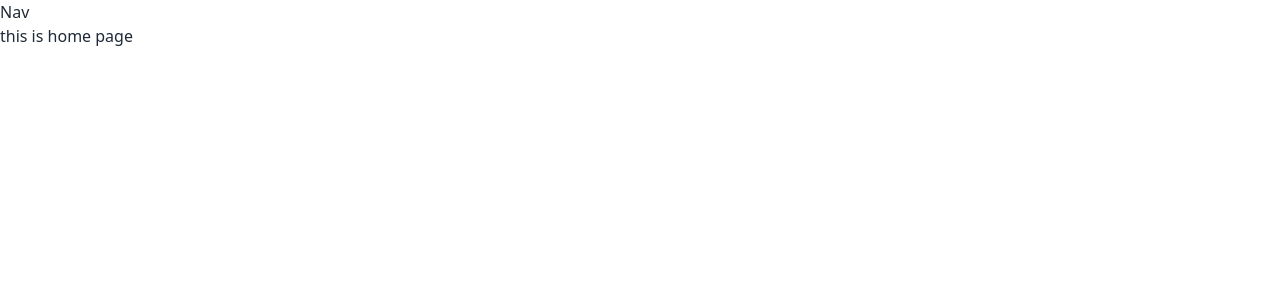
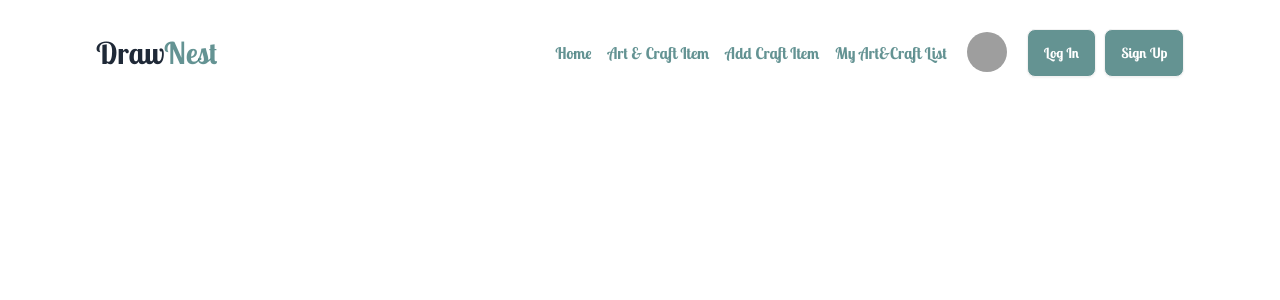
Before and after one commit to Dinobondhu-shill/DrawNest-client, a React (Vite) app: page / in a window 1280 px wide. Shown: the top 300 px of the page. Built offline with nearby package versions, Linux system fonts and the light colour scheme; grey boxes are pictures that could not be loaded.

Commit message:
navbar added

```diff
--- a/package.json
+++ b/package.json
@@ -15,7 +15,11 @@
     "match-sorter": "^6.3.4",
     "react": "^18.2.0",
     "react-dom": "^18.2.0",
+    "react-helmet-async": "^2.0.4",
+    "react-hook-form": "^7.51.3",
+    "react-icons": "^5.1.0",
     "react-router-dom": "^6.23.0",
+    "react-toastify": "^10.0.5",
     "sort-by": "^1.2.0"
   },
   "devDependencies": {
--- /dev/null
+++ b/src/components/Banner.jsx
@@ -0,0 +1,11 @@
+import React from 'react';
+
+const Banner = () => {
+  return (
+    <div>
+
+    </div>
+  );
+};
+
+export default Banner;
--- a/src/components/Navbar.jsx
+++ b/src/components/Navbar.jsx
@@ -1,10 +1,76 @@
+import { Link, NavLink } from "react-router-dom";
+
 
 
 const Navbar = () => {
+
+ const Navbar = <>
+ <NavLink to={'/'}
+  style={({ isActive,}) => {
+    return {
+      fontWeight: isActive ? "bold" : "",
+      color: isActive ? "#206463b1" : "black",
+
+    };
+  }}>Home</NavLink>
+  <NavLink to={'/'}
+  style={({ isActive,}) => {
+    return {
+      fontWeight: isActive ? "bold" : "",
+      color: isActive ? "#206463b1" : "black",
+
+    };
+  }}>Art & Craft Item</NavLink>
+  <NavLink to={'/'}
+  style={({ isActive,}) => {
+    return {
+      fontWeight: isActive ? "bold" : "",
+      color: isActive ? "#206463b1" : "black",
+
+    };
+  }}>Add Craft Item</NavLink>
+  <NavLink to={'/'}
+  style={({ isActive,}) => {
+    return {
+      fontWeight: isActive ? "bold" : "",
+      color: isActive ? "#206463b1" : "black",
+
+    };
+  }}>My Art&Craft List</NavLink>
+
+ </>
+
   return (
-    <div>
-      <h3>Nav</h3>
+    <div className="navbar bg-base-100 mt-5 md:px-24 font-lobister">
+  <div className="flex-1">
+    <Link to={"/"} className=" text-3xl  font-bold">Draw<span className="text-[#206463b1]">Nest</span></Link>
+  </div>
+  <div className="dropdown lg:hidden z-30">
+      <div tabIndex={0} role="button" className="btn btn-ghost btn-circle">
+        <svg xmlns="http://www.w3.org/2000/svg" className="h-5 w-5" fill="none" viewBox="0 0 24 24" stroke="currentColor"><path strokeLinecap="round" strokeLinejoin="round" strokeWidth="2" d="M4 6h16M4 12h16M4 18h7" /></svg>
+      </div>
+      <ul tabIndex={0} className="menu menu-sm dropdown-content mt-3 z-[1] p-2 shadow bg-base-100 rounded-box w-52">
+      {Navbar}
+      </ul>
     </div>
+    <div className="flex-0 hidden lg:block mr-4">
+      <ul data-aos="flip-left" data-aos-duration="1000" className="flex gap-4">
+        {Navbar}
+      </ul>
+    </div>
+  <div className="flex-none gap-2">
+
+    <div className="dropdown dropdown-end">
+      <div tabIndex={0} role="button" className="btn btn-ghost btn-circle avatar">
+        <div className="w-10 rounded-full">
+          <img alt="Tailwind CSS Navbar component" src="https://daisyui.com/images/stock/photo-1534528741775-53994a69daeb.jpg" />
+        </div>
+      </div>
+    </div>
+    <Link data-aos="fade-up-left" to={'/login'} className="btn bg-[#206463b1] text-white ml-2 font-bold hover:bg-[#64204db1]">Log In</Link>
+        <Link data-aos="fade-up-left" to={'/register'} className="btn bg-[#206463b1] text-white  font-bold hover:bg-[#64204db1]">Sign Up</Link>
+  </div>
+</div>
   );
 };
 
--- a/src/pages/HomePage.jsx
+++ b/src/pages/HomePage.jsx
@@ -1,8 +1,9 @@
+import Banner from "../components/Banner";
 
 const HomePage = () => {
   return (
     <div>
-      this is home page
+      <Banner></Banner>
     </div>
   );
 };
```
Also changed, not shown: src/main.jsx (+5 -4 lines), 1 other file (tests, documents, lock files or other folders).
